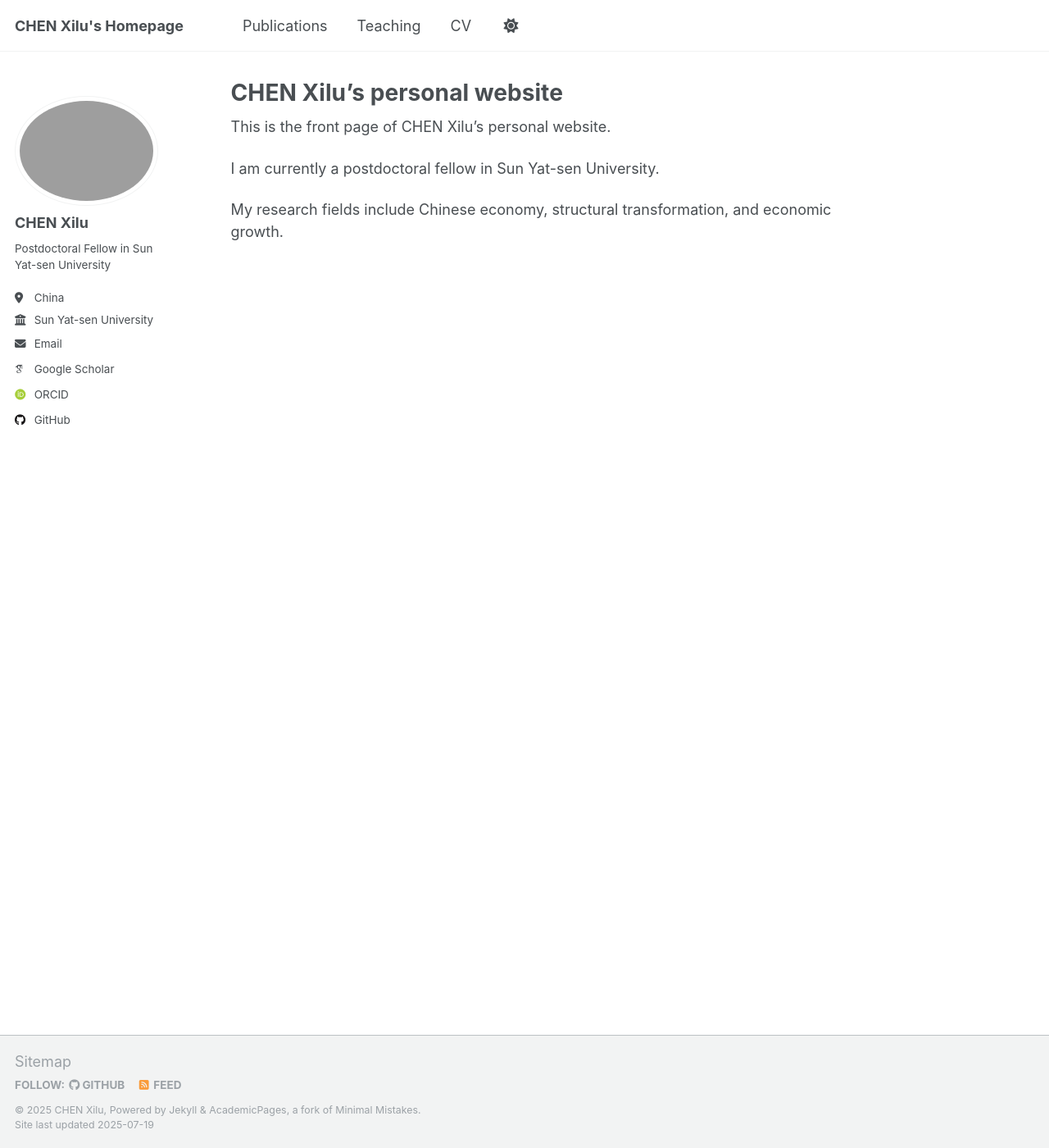
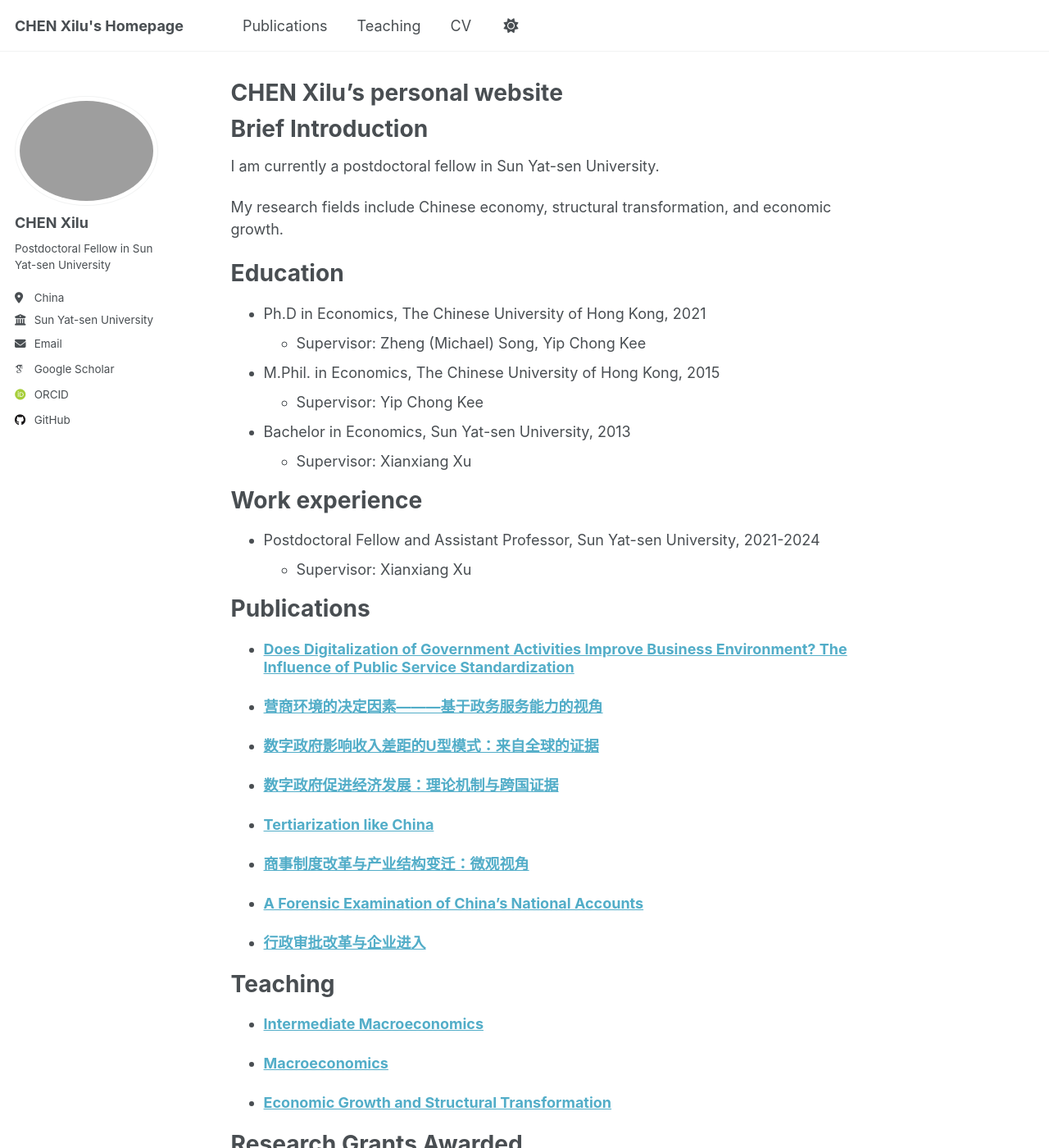
Before and after one commit to Xilu-CHEN/xilu-chen.github.io, a Jekyll site: the page built from _pages/about.md, in a window 1280 px wide and 1400 px high. Shown: the whole window at 82% size. Built offline with Jekyll 4.4.1, drawn with Linux system fonts in a browser that asks for light colours; some web fonts are replaced; a script that is not in the unit is left out; some of the changed text lies outside the part shown.

Commit message:
Update about.md

```diff
--- a/_pages/about.md
+++ b/_pages/about.md
@@ -7,8 +7,40 @@ redirect_from:
   - /about.html
 ---
 
-This is the front page of CHEN Xilu's personal website.
+Brief Introduction
+======
 
 I am currently a postdoctoral fellow in Sun Yat-sen University.
 
 My research fields include Chinese economy, structural transformation, and economic growth.
+
+Education
+======
+* Ph.D in Economics, The Chinese University of Hong Kong, 2021
+  * Supervisor: Zheng (Michael) Song, Yip Chong Kee
+* M.Phil. in Economics, The Chinese University of Hong Kong, 2015
+  * Supervisor: Yip Chong Kee
+* Bachelor in Economics, Sun Yat-sen University, 2013
+  * Supervisor: Xianxiang Xu
+
+Work experience
+======
+* Postdoctoral Fellow and Assistant Professor, Sun Yat-sen University, 2021-2024
+  * Supervisor: Xianxiang Xu
+
+Publications
+======
+  <ul>{% for post in site.publications reversed %}
+    {% include archive-single-cv.html %}
+  {% endfor %}</ul>
+
+Teaching
+======
+  <ul>{% for post in site.teaching reversed %}
+    {% include archive-single-cv.html %}
+  {% endfor %}</ul>
+
+Research Grants Awarded
+======
+* Young Scientists Fund of the Natural Science Foundation of China (Grant No. 72303255)
+* Fellowship of China Postdoctoral Science Foundation (Grant No. 2022M713646)
```
